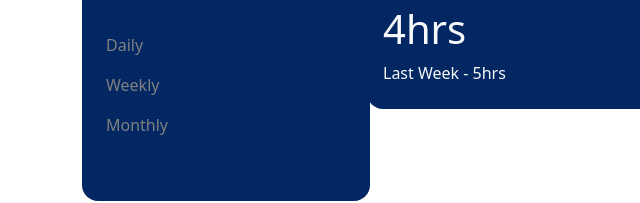
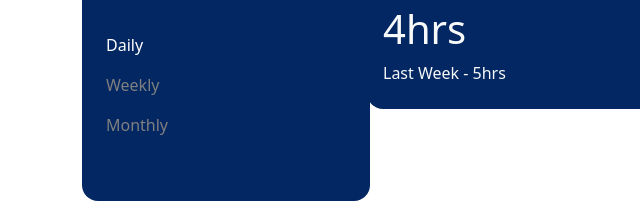
Before and after one commit to bhupend-deshmukh/active-status-project-using-html-css-js, a plain HTML site: page index.html in a window 1280 px wide. In both pictures the pointer is over the element "Daily". Shown: the part 455-658 px from the top of the page, 0-640 px from the left. Drawn offline with nearby package versions, Linux system fonts and the light colour scheme.

Commit message:
chage site link

```diff
--- a/style.css
+++ b/style.css
@@ -73,6 +73,6 @@
   color: rgb(230, 199, 199);
 }
 
-.txt::after{
+.txt:hover{
   color: white;
 }
```
